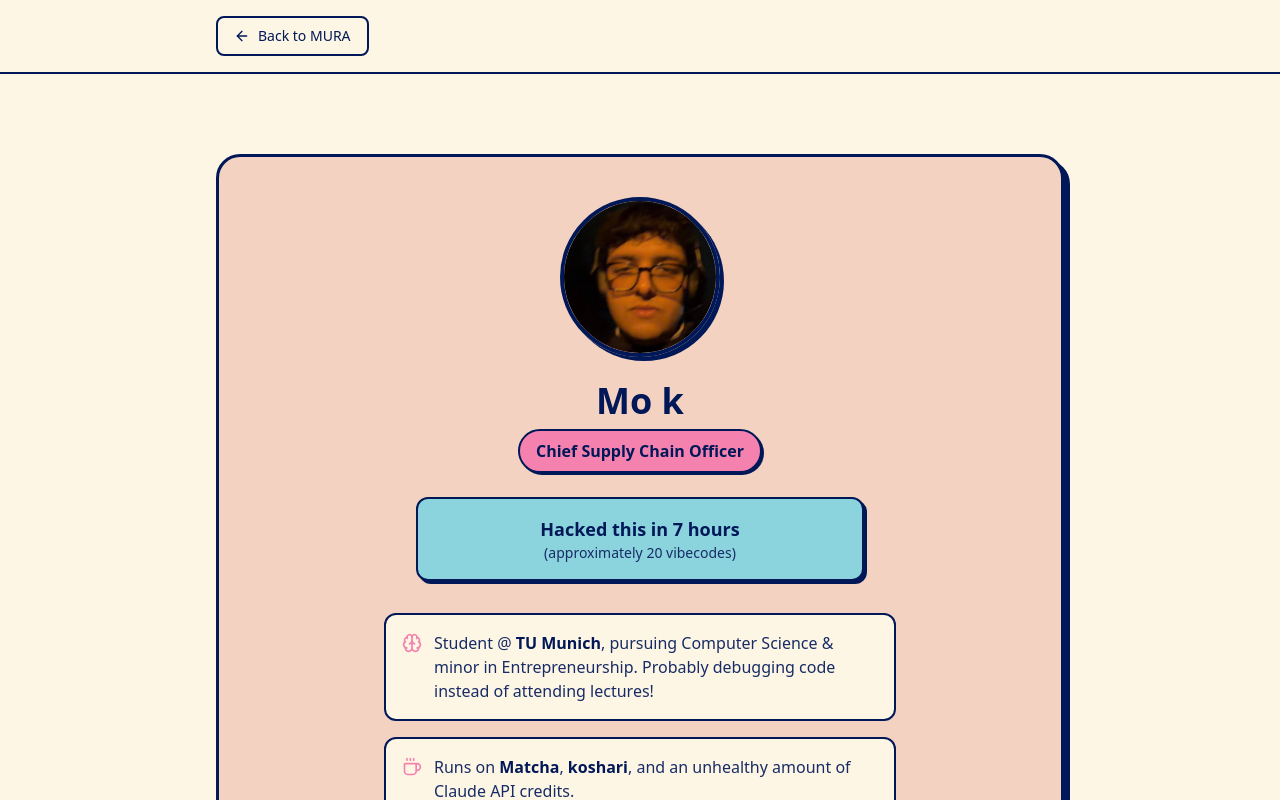
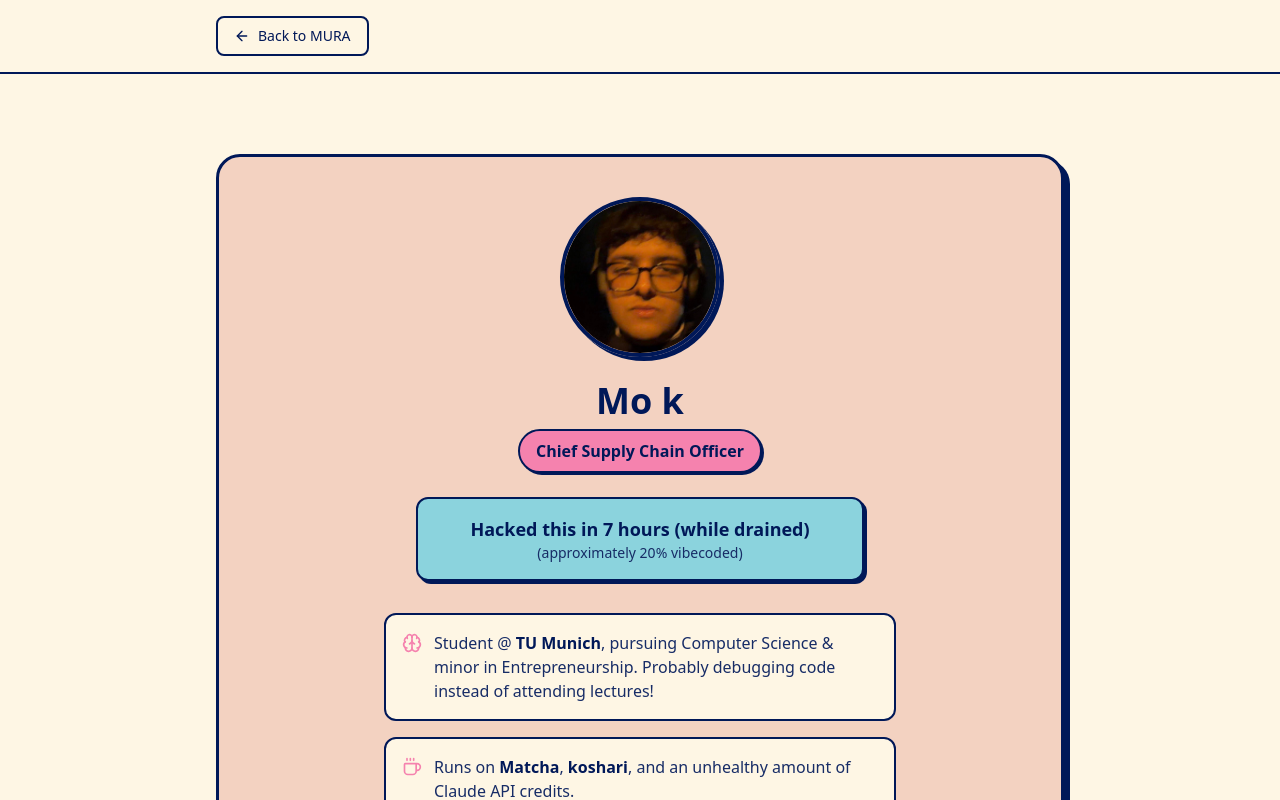
Before and after one commit to mohanadkandil/Mura, a Next.js app in the folder web/: page /about in a window 1280 px wide. Shown: the top 800 px of the page. Built offline with nearby package versions, Linux system fonts and the light colour scheme.

Commit message:
fix: quick about fixes

```diff
--- a/web/app/about/page.tsx
+++ b/web/app/about/page.tsx
@@ -105,10 +105,10 @@ export default function AboutPage() {
               className="text-base sm:text-lg font-bold"
               style={{ color: "#001858" }}
             >
-              Hacked this in 7 hours
+              Hacked this in 7 hours (while drained)
             </p>
             <p className="text-sm" style={{ color: "#172c66" }}>
-              (approximately 20 vibecodes)
+              (approximately 20% vibecoded)
             </p>
           </motion.div>
 
```
